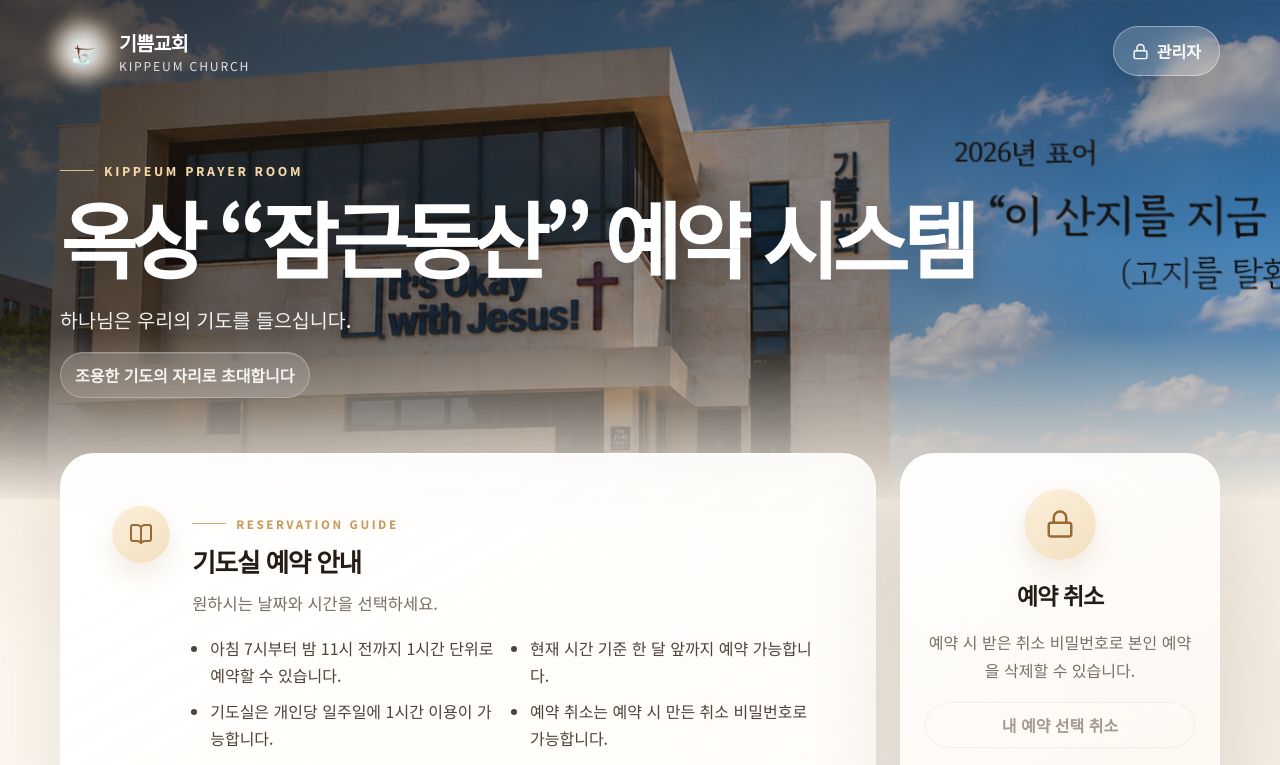
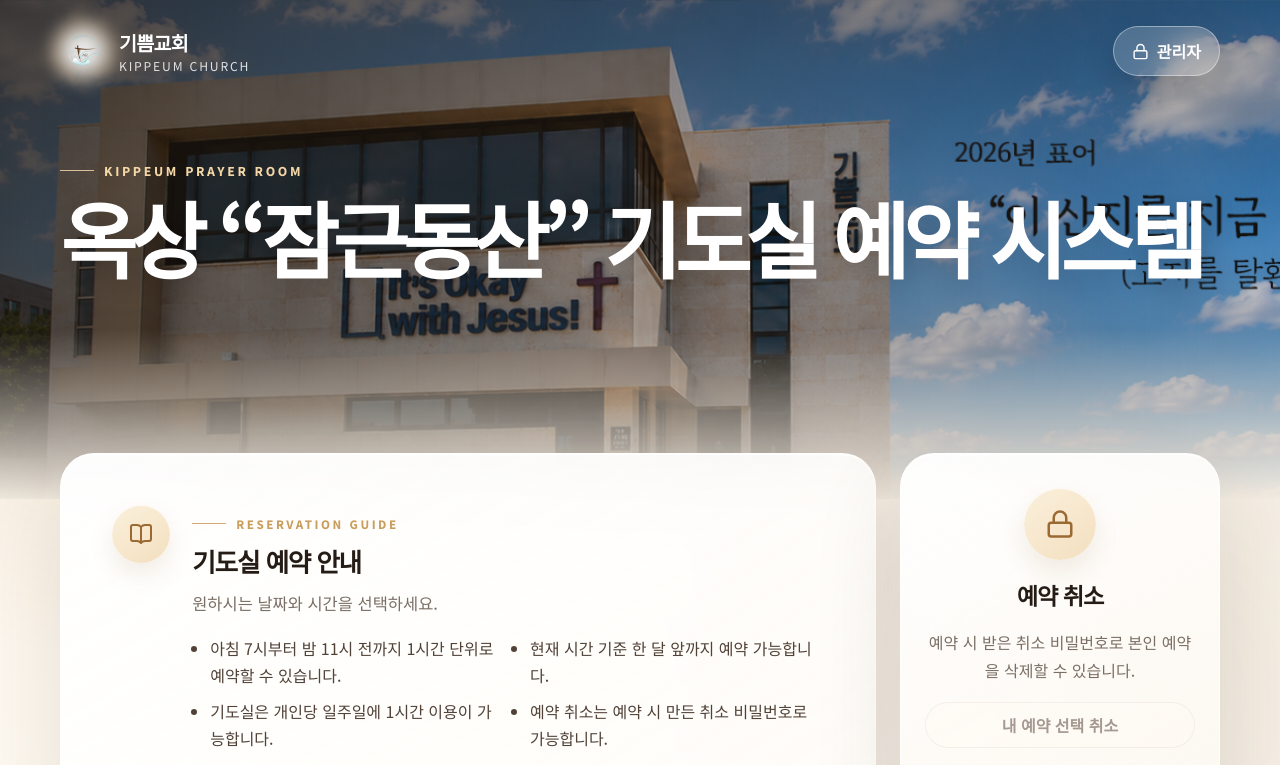
Before and after one commit to yko79135/prayer_room_reservation_system, a React (Vite) app in the folder kippeum-prayer-room-react/: page / in a window 1280 px wide. Shown: the top 765 px of the page. Built offline with nearby package versions, Linux system fonts and the light colour scheme; no server answers; the database is empty.

Commit message:
Allow prayer room title to wrap

```diff
--- a/kippeum-prayer-room-react/src/components/Hero.jsx
+++ b/kippeum-prayer-room-react/src/components/Hero.jsx
@@ -35,11 +35,7 @@ export function Hero({ isAdminMode, onAdminClick, adminButtonRef }) {
 
       <div className="heroText">
         <span className="heroKicker">KIPPEUM PRAYER ROOM</span>
-        <h1>옥상 “잠근동산” 예약 시스템</h1>
-        <p>
-          하나님은 우리의 기도를 들으십니다.
-        </p>
-        <span className="heroBlessing">조용한 기도의 자리로 초대합니다</span>
+        <h1>옥상 “잠근동산” 기도실 예약 시스템</h1>
       </div>
     </section>
   );
--- a/kippeum-prayer-room-react/src/styles/globals.css
+++ b/kippeum-prayer-room-react/src/styles/globals.css
@@ -242,7 +242,7 @@ textarea:focus-visible {
   letter-spacing: -0.075em;
   font-weight: 800;
   text-shadow: 0 10px 34px rgba(0, 0, 0, 0.28);
-  white-space: nowrap;
+  text-wrap: balance;
 }
 
 .heroText p {
@@ -262,8 +262,7 @@ textarea:focus-visible {
   font-weight: 800;
 }
 
-.heroMeta span,
-.heroBlessing {
+.heroMeta span {
   min-height: 42px;
   display: inline-flex;
   align-items: center;
@@ -274,12 +273,6 @@ textarea:focus-visible {
   padding: 10px 14px;
   backdrop-filter: blur(12px);
   box-shadow: inset 0 1px 0 rgba(255, 255, 255, 0.16);
-}
-
-.heroBlessing {
-  margin-top: 14px;
-  color: rgba(255, 255, 255, 0.90);
-  font-weight: 700;
 }
 
 .shell {
@@ -1048,10 +1041,6 @@ textarea:focus {
     font-size: 0.92rem;
   }
 
-  .heroBlessing {
-    display: none;
-  }
-
   .shell {
     margin-top: -30px;
   }
```
